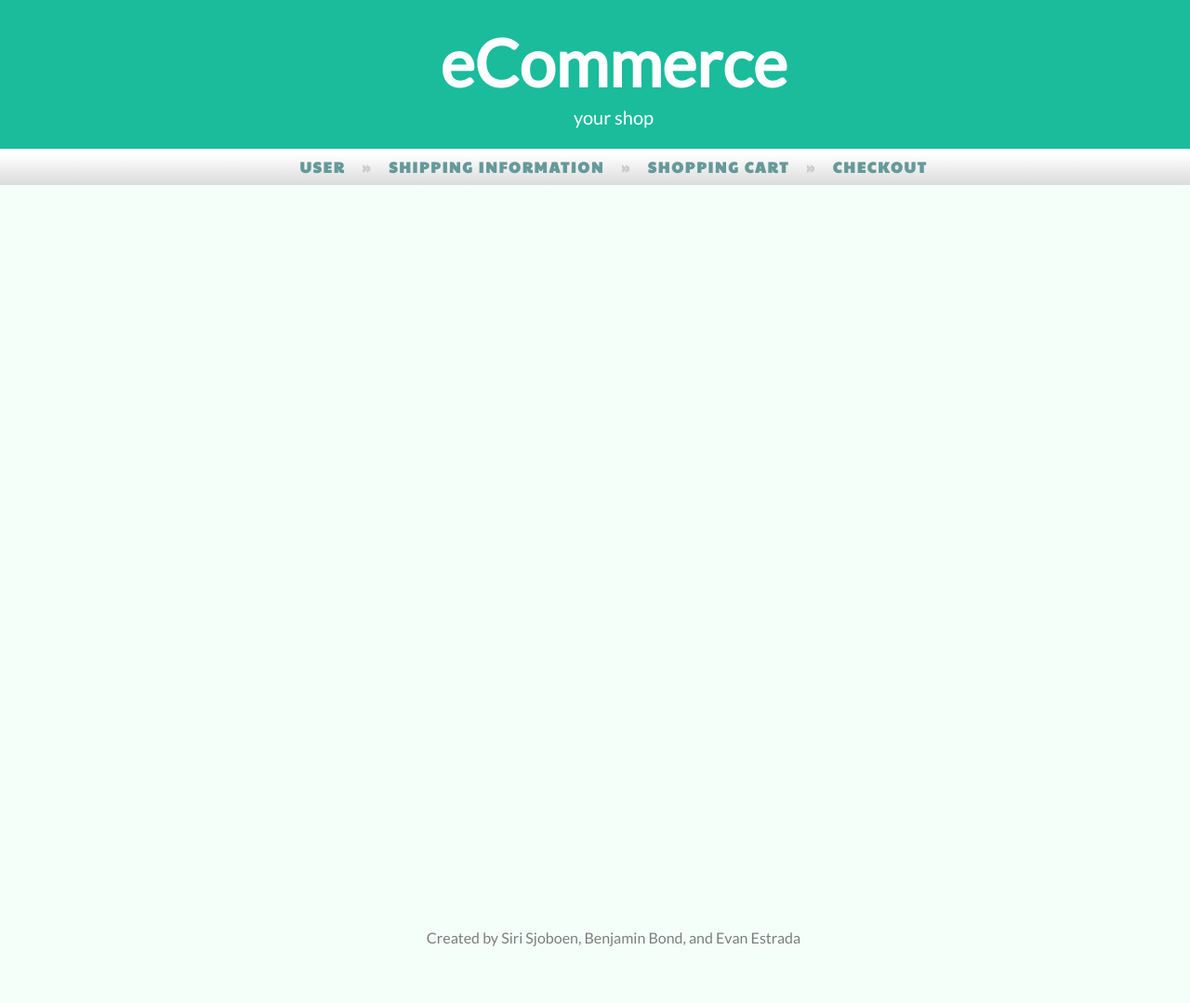
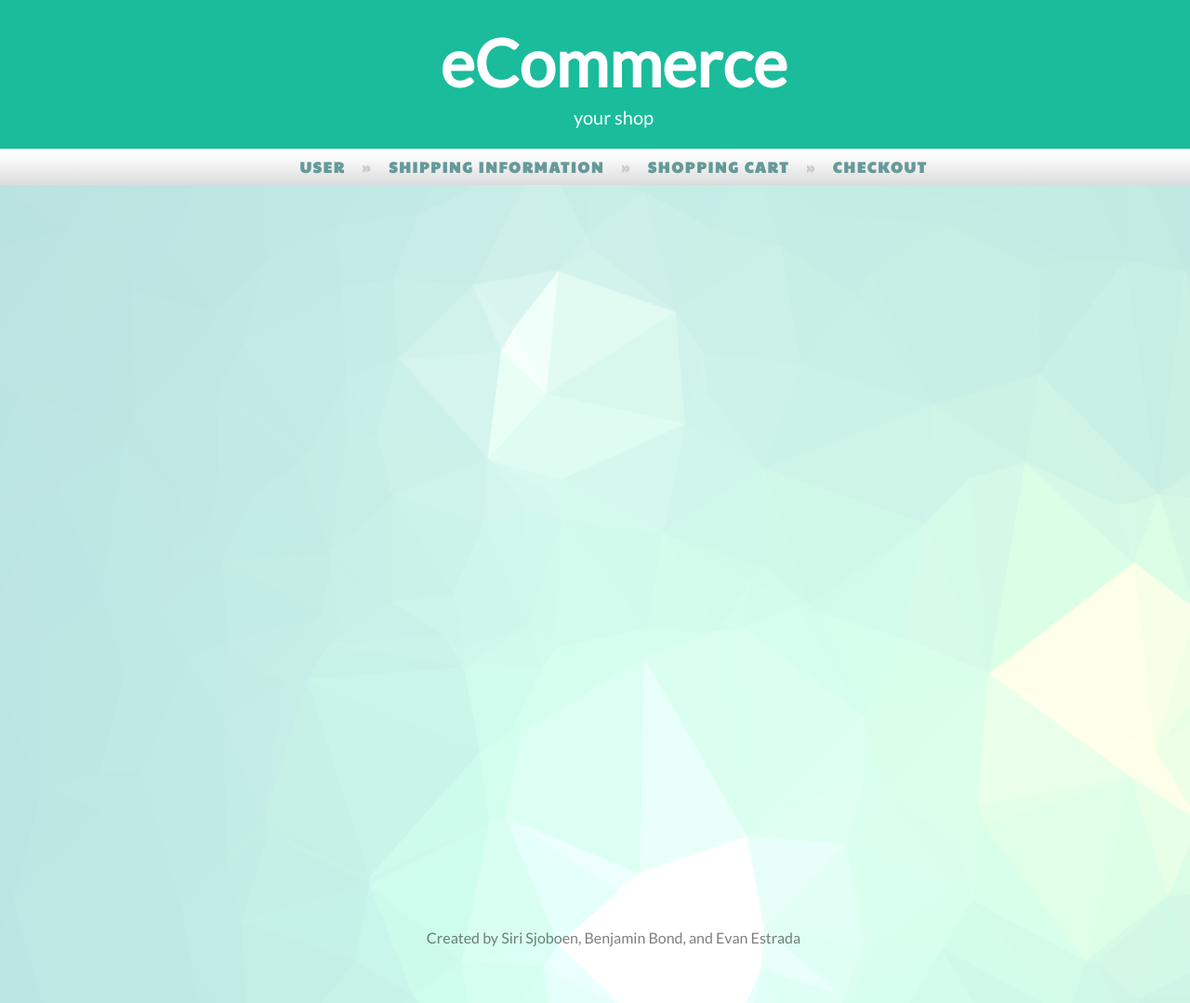
Before and after one commit to CS3320/eCommerce-shopping-cart, a PHP site: page /html/main_page.html in a window 1280 px wide. Shown: the whole page at 93% size. Run offline with PHP 8.4, Linux system fonts and the light colour scheme.

Commit message:
Added Background Image

```diff
--- a/css/main_page.css
+++ b/css/main_page.css
@@ -79,7 +79,8 @@ a:focus{
 }
 .wrapper {
 
-    background: MintCream;
+    background-image: url("../images/t5.png");
+    background-size:100% 100%;
 
 }
 
```
Also changed, not shown: images/t1.png (added), images/t2.png (added), images/t3.png (added), images/t5.png (added), images/t6.png (added).
